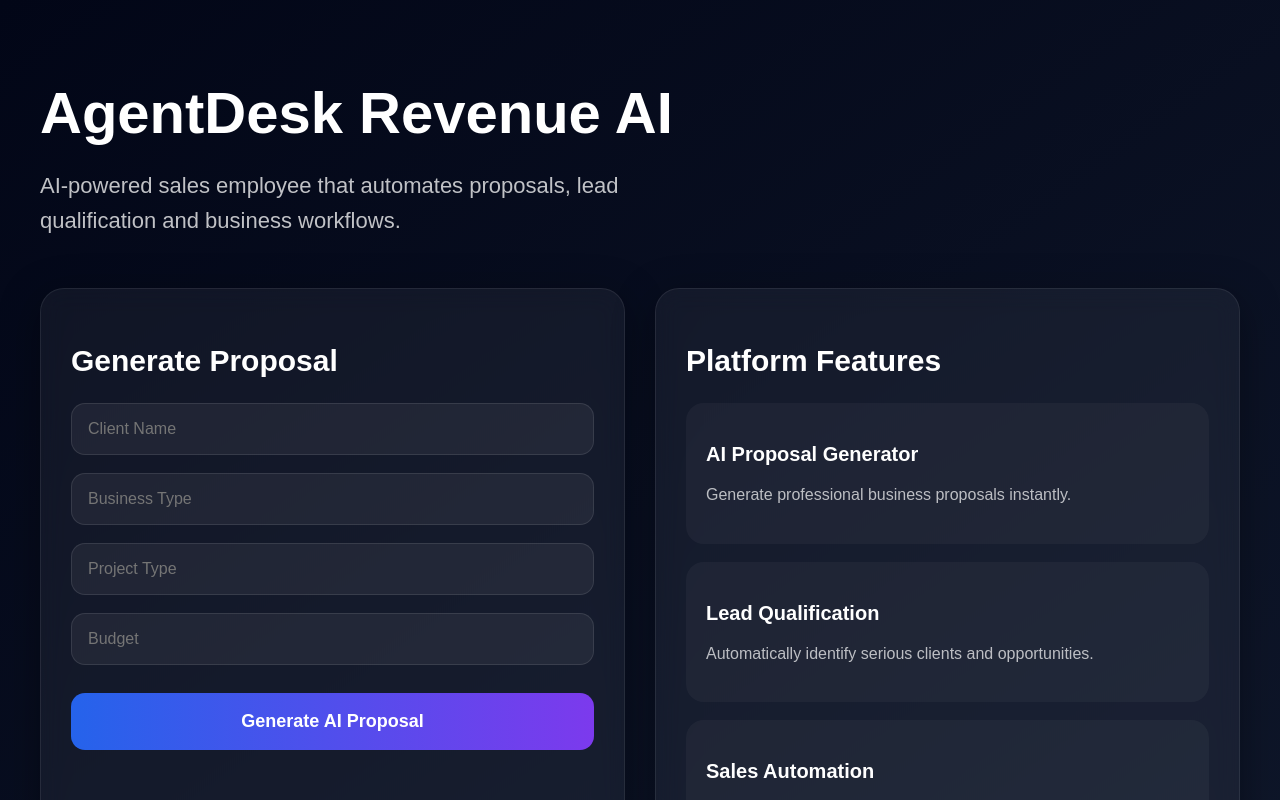
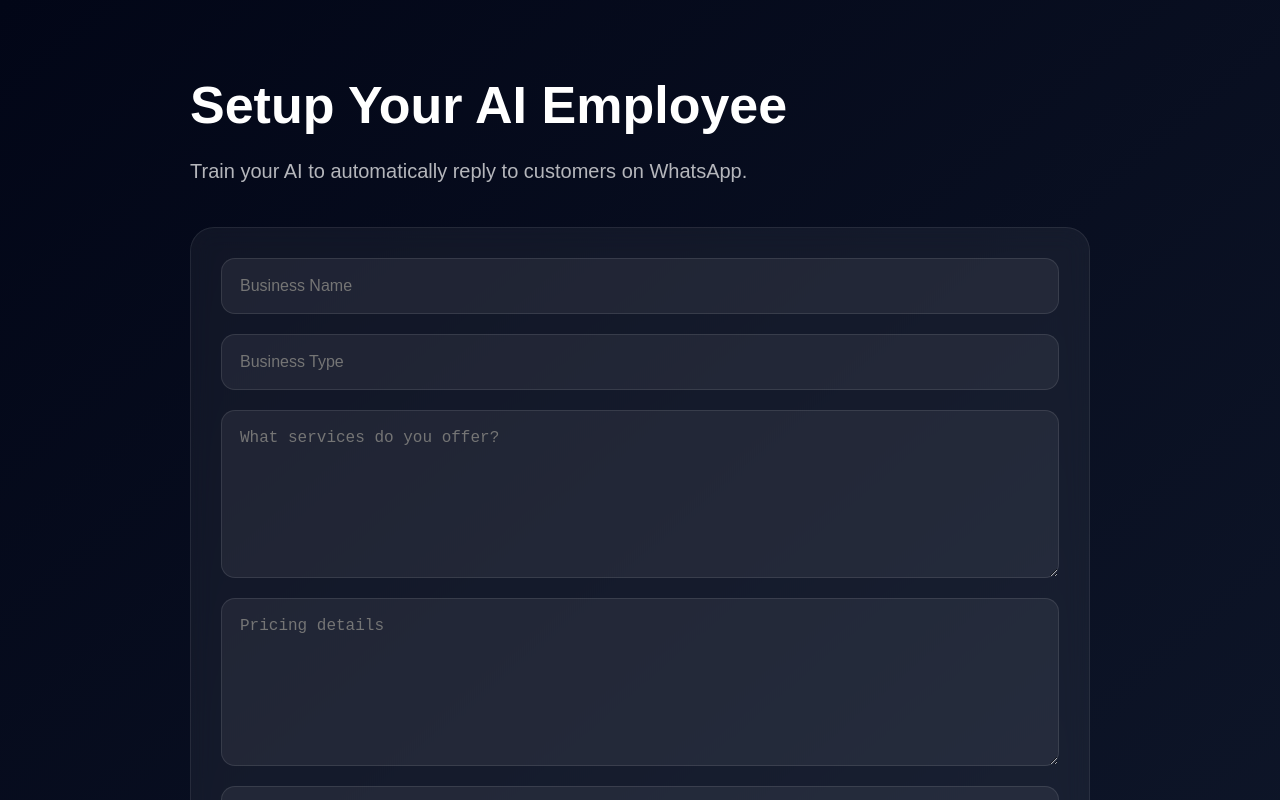
Before and after one commit to saifihaji3765-cmd/agentdesk-revenue-ai, a Next.js app in the folder client/: page / in a window 1280 px wide. Shown: the top 800 px of the page. Built offline with nearby package versions, Linux system fonts and the light colour scheme.

Commit message:
Update page.js

```diff
--- a/client/app/page.js
+++ b/client/app/page.js
@@ -4,58 +4,20 @@ import { useState } from "react";
 
 export default function Home() {
 
-  const [clientName, setClientName] =
+  const [businessName, setBusinessName] =
     useState("");
 
   const [businessType, setBusinessType] =
     useState("");
 
-  const [projectType, setProjectType] =
+  const [services, setServices] =
     useState("");
 
-  const [budget, setBudget] =
+  const [pricing, setPricing] =
     useState("");
 
-  const [proposal, setProposal] =
+  const [faq, setFaq] =
     useState("");
-
-  const [loading, setLoading] =
-    useState(false);
-
-  const generateProposal = async () => {
-
-    try {
-
-      setLoading(true);
-
-      const response = await fetch(
-        "https://agentdesk-revenue-ai-1.onrender.com",
-        {
-          method: "POST",
-          headers: {
-            "Content-Type": "application/json"
-          },
-          body: JSON.stringify({
-            clientName,
-            businessType,
-            projectType,
-            budget
-          })
-        }
-      );
-
-      const data = await response.json();
-
-      if (data.success) {
-        setProposal(data.proposal);
-      }
-
-    } catch (error) {
-      console.log(error);
-    }
-
-    setLoading(false);
-  };
 
   return (
     <main
@@ -71,86 +33,57 @@ export default function Home() {
 
       <div
         style={{
-          maxWidth: "1200px",
+          maxWidth: "900px",
           margin: "0 auto"
+        }}
+      >
+
+        <h1
+          style={{
+            fontSize: "52px",
+            marginBottom: "15px"
+          }}
+        >
+          Setup Your AI Employee
+        </h1>
+
+        <p
+          style={{
+            opacity: 0.7,
+            fontSize: "20px",
+            marginBottom: "40px",
+            lineHeight: "1.6"
+          }}
+        >
+          Train your AI to automatically reply to
+          customers on WhatsApp.
+        </p>
+
+        <div
+          style={{
+            background:
+              "rgba(255,255,255,0.05)",
+            border:
+              "1px solid rgba(255,255,255,0.08)",
+            borderRadius: "24px",
+            padding: "30px",
+            backdropFilter: "blur(12px)"
           }}
         >
 
           <div
             style={{
-            marginBottom: "50px"
-          }}
-        >
-
-          <h1
-            style={{
-              fontSize: "58px",
-              fontWeight: "bold",
-              marginBottom: "12px"
-            }}
-          >
-            AgentDesk Revenue AI
-          </h1>
-
-          <p
-            style={{
-              fontSize: "22px",
-              opacity: 0.75,
-              maxWidth: "700px",
-              lineHeight: "1.6"
-            }}
-          >
-            AI-powered sales employee that automates
-            proposals, lead qualification and business
-            workflows.
-          </p>
-
-        </div>
-
-        <div
-          style={{
-            display: "grid",
-            gridTemplateColumns:
-              "repeat(auto-fit, minmax(320px, 1fr))",
-            gap: "30px"
-          }}
-        >
-
-          <div
-            style={{
-              background: "rgba(255,255,255,0.05)",
-              border:
-                "1px solid rgba(255,255,255,0.08)",
-              borderRadius: "24px",
-              padding: "30px",
-              backdropFilter: "blur(12px)",
-              boxShadow:
-                "0 10px 40px rgba(0,0,0,0.35)"
-            }}
-          >
-
-            <h2
-              style={{
-                fontSize: "30px",
-                marginBottom: "25px"
-              }}
-            >
-              Generate Proposal
-            </h2>
-
-            <div
-              style={{
               display: "flex",
               flexDirection: "column",
-                gap: "18px"
+              gap: "20px"
             }}
           >
 
             <input
-                placeholder="Client Name"
-                value={clientName}
+              placeholder="Business Name"
+              value={businessName}
               onChange={(e) =>
-                  setClientName(e.target.value)
+                setBusinessName(e.target.value)
               }
               style={inputStyle}
             />
@@ -164,103 +97,38 @@ export default function Home() {
               style={inputStyle}
             />
 
-              <input
-                placeholder="Project Type"
-                value={projectType}
+            <textarea
+              placeholder="What services do you offer?"
+              value={services}
               onChange={(e) =>
-                  setProjectType(e.target.value)
+                setServices(e.target.value)
               }
-                style={inputStyle}
+              style={textareaStyle}
             />
 
-              <input
-                placeholder="Budget"
-                value={budget}
+            <textarea
+              placeholder="Pricing details"
+              value={pricing}
               onChange={(e) =>
-                  setBudget(e.target.value)
+                setPricing(e.target.value)
               }
-                style={inputStyle}
+              style={textareaStyle}
+            />
+
+            <textarea
+              placeholder="Frequently asked questions"
+              value={faq}
+              onChange={(e) =>
+                setFaq(e.target.value)
+              }
+              style={textareaStyle}
             />
 
             <button
               style={buttonStyle}
-                onClick={generateProposal}
             >
-                {
-                  loading
-                    ? "Generating..."
-                    : "Generate AI Proposal"
-                }
+              Save AI Training
             </button>
-
-            </div>
-
-            {
-              proposal && (
-                <div
-                  style={{
-                    marginTop: "25px",
-                    background:
-                      "rgba(255,255,255,0.05)",
-                    padding: "25px",
-                    borderRadius: "18px",
-                    whiteSpace: "pre-wrap",
-                    lineHeight: "1.7"
-                  }}
-                >
-                  {proposal}
-                </div>
-              )
-            }
-
-          </div>
-
-          <div
-            style={{
-              background: "rgba(255,255,255,0.05)",
-              border:
-                "1px solid rgba(255,255,255,0.08)",
-              borderRadius: "24px",
-              padding: "30px",
-              backdropFilter: "blur(12px)",
-              boxShadow:
-                "0 10px 40px rgba(0,0,0,0.35)"
-            }}
-          >
-
-            <h2
-              style={{
-                fontSize: "30px",
-                marginBottom: "25px"
-              }}
-            >
-              Platform Features
-            </h2>
-
-            <div
-              style={{
-                display: "flex",
-                flexDirection: "column",
-                gap: "18px"
-              }}
-            >
-
-              <FeatureCard
-                title="AI Proposal Generator"
-                text="Generate professional business proposals instantly."
-              />
-
-              <FeatureCard
-                title="Lead Qualification"
-                text="Automatically identify serious clients and opportunities."
-              />
-
-              <FeatureCard
-                title="Sales Automation"
-                text="Automate repetitive business workflows using AI."
-              />
-
-            </div>
 
           </div>
 
@@ -272,38 +140,21 @@ export default function Home() {
   );
 }
 
-function FeatureCard({ title, text }) {
-  return (
-    <div
-      style={{
-        background: "rgba(255,255,255,0.04)",
-        borderRadius: "18px",
-        padding: "20px"
-      }}
-    >
-      <h3
-        style={{
-          fontSize: "20px",
-          marginBottom: "10px"
-        }}
-      >
-        {title}
-      </h3>
+const inputStyle = {
+  padding: "18px",
+  borderRadius: "14px",
+  border:
+    "1px solid rgba(255,255,255,0.1)",
+  background:
+    "rgba(255,255,255,0.06)",
+  color: "white",
+  fontSize: "16px",
+  outline: "none"
+};
 
-      <p
-        style={{
-          opacity: 0.7,
-          lineHeight: "1.6"
-        }}
-      >
-        {text}
-      </p>
-    </div>
-  );
-}
-
-const inputStyle = {
-  padding: "16px",
+const textareaStyle = {
+  minHeight: "130px",
+  padding: "18px",
   borderRadius: "14px",
   border:
     "1px solid rgba(255,255,255,0.1)",
@@ -323,6 +174,5 @@ const buttonStyle = {
   color: "white",
   fontSize: "18px",
   fontWeight: "bold",
-  cursor: "pointer",
-  marginTop: "10px"
+  cursor: "pointer"
 };
```
Lines whose indentation alone changed are shown as unchanged.
